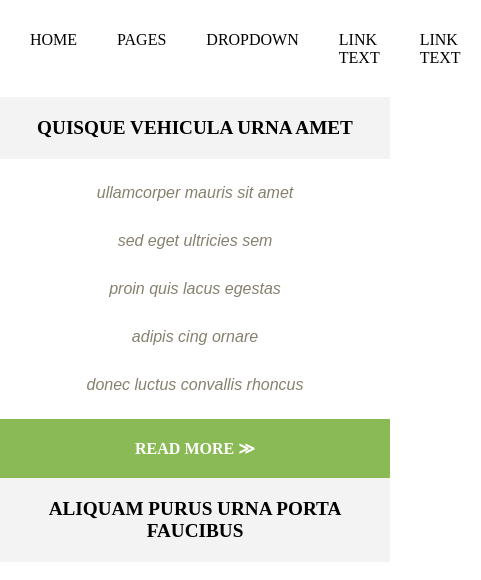
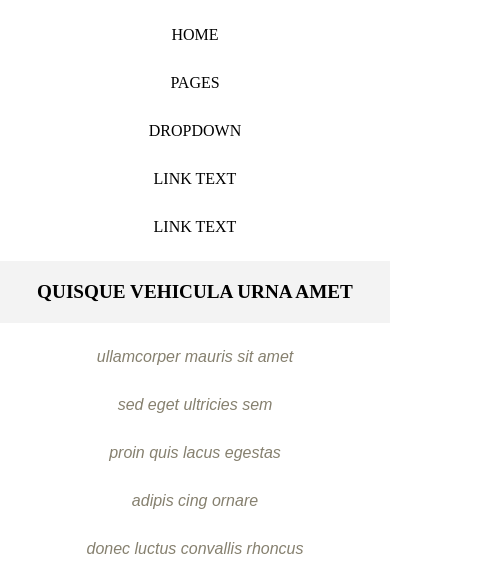
Before and after one commit to arjunn1703/flomicabele, a plain HTML site: page index.html in a window 390 px wide. Shown: the part 194-774 px from the top of the page, 481 px wide, since content can reach past the window. Drawn offline with Linux system fonts and the light colour scheme.

Commit message:
third commit

```diff
--- a/style.css
+++ b/style.css
@@ -289,8 +289,11 @@
     text-align: center;
   }
   .brow .right {
-    display: flex;
-    justify-content: space-evenly;
+    display: block;
+  }
+  .brow .right li {
+    padding: 15px;
+    text-align: center;
   }
   .flex_item {
     margin: 0;
```
